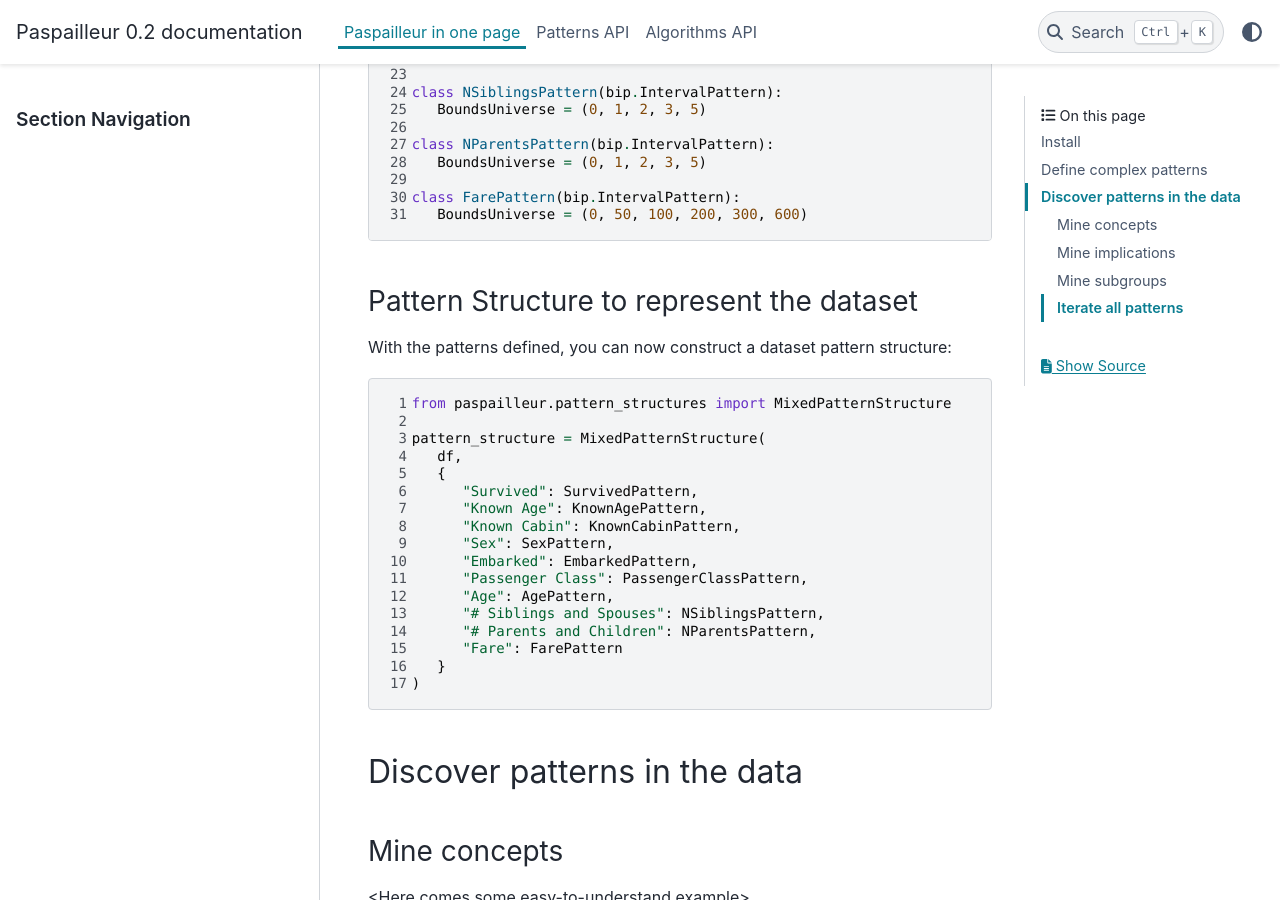
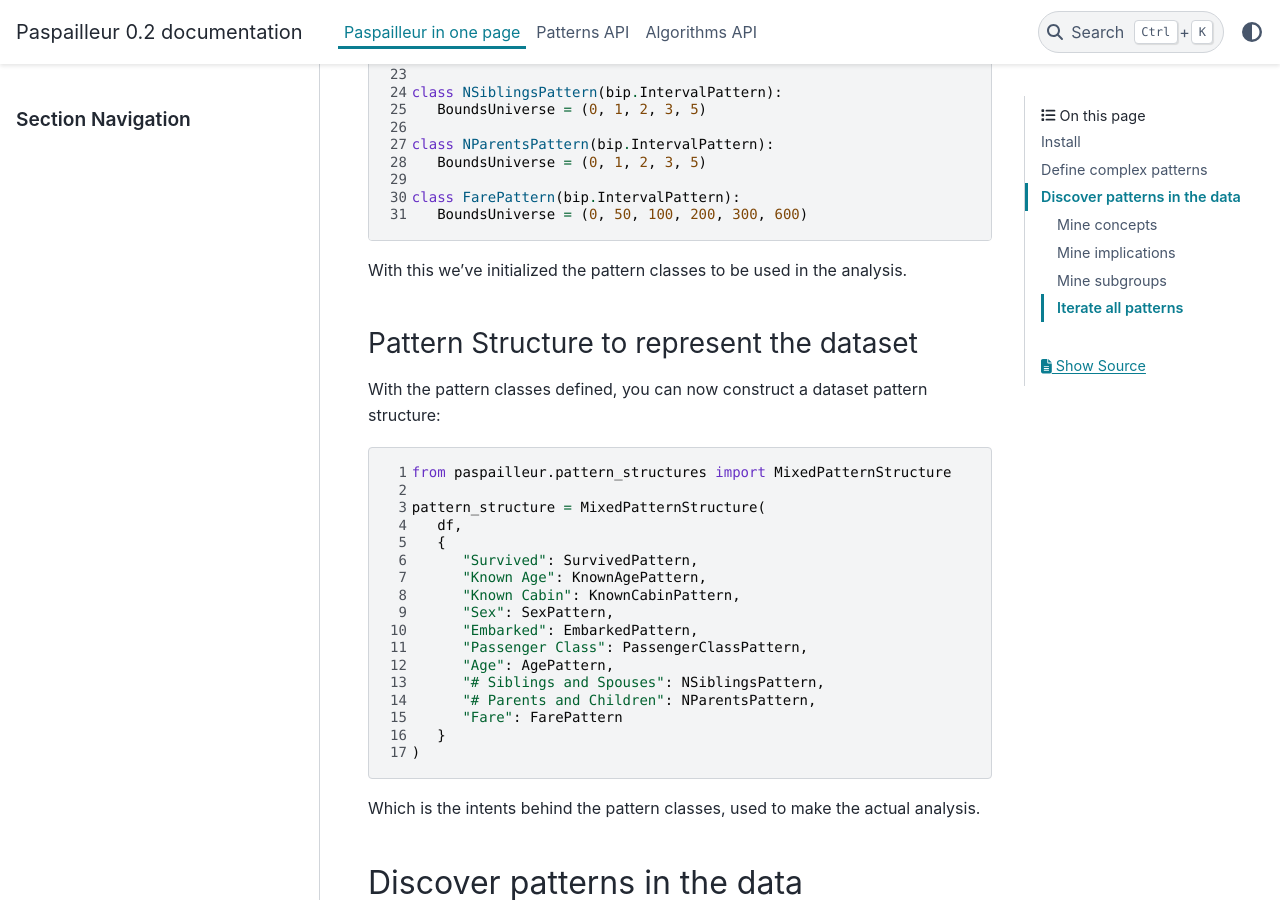
Before and after one commit to smartFCA/paspailleur, a Sphinx documentation site: the page built from docs/source/usage.rst, in a window 1280 px wide and 900 px high, scrolled down 1037 px. Built offline with Sphinx 7.4.7 and the PyData theme 0.15.4, drawn with Linux system fonts in a browser that asks for light colours.

Commit message:
Added a couple lines explaining the code blocks

```diff
--- a/docs/source/usage.rst
+++ b/docs/source/usage.rst
@@ -58,10 +58,12 @@ For this we'll be using the Titanic example since it has more than one pattern t
    class FarePattern(bip.IntervalPattern):
       BoundsUniverse = (0, 50, 100, 200, 300, 600)
 
+With this we've initialized the pattern classes to be used in the analysis.
+
 Pattern Structure to represent the dataset
 ..........................................
 
-With the patterns defined, you can now construct a dataset pattern structure:
+With the pattern classes defined, you can now construct a dataset pattern structure:
 
 .. code-block:: python
    :linenos:
@@ -83,6 +85,8 @@ With the patterns defined, you can now construct a dataset pattern structure:
          "Fare": FarePattern
       }
    )
+
+Which is the intents behind the pattern classes, used to make the actual analysis.
 
 Discover patterns in the data
 -----------------------------
```
